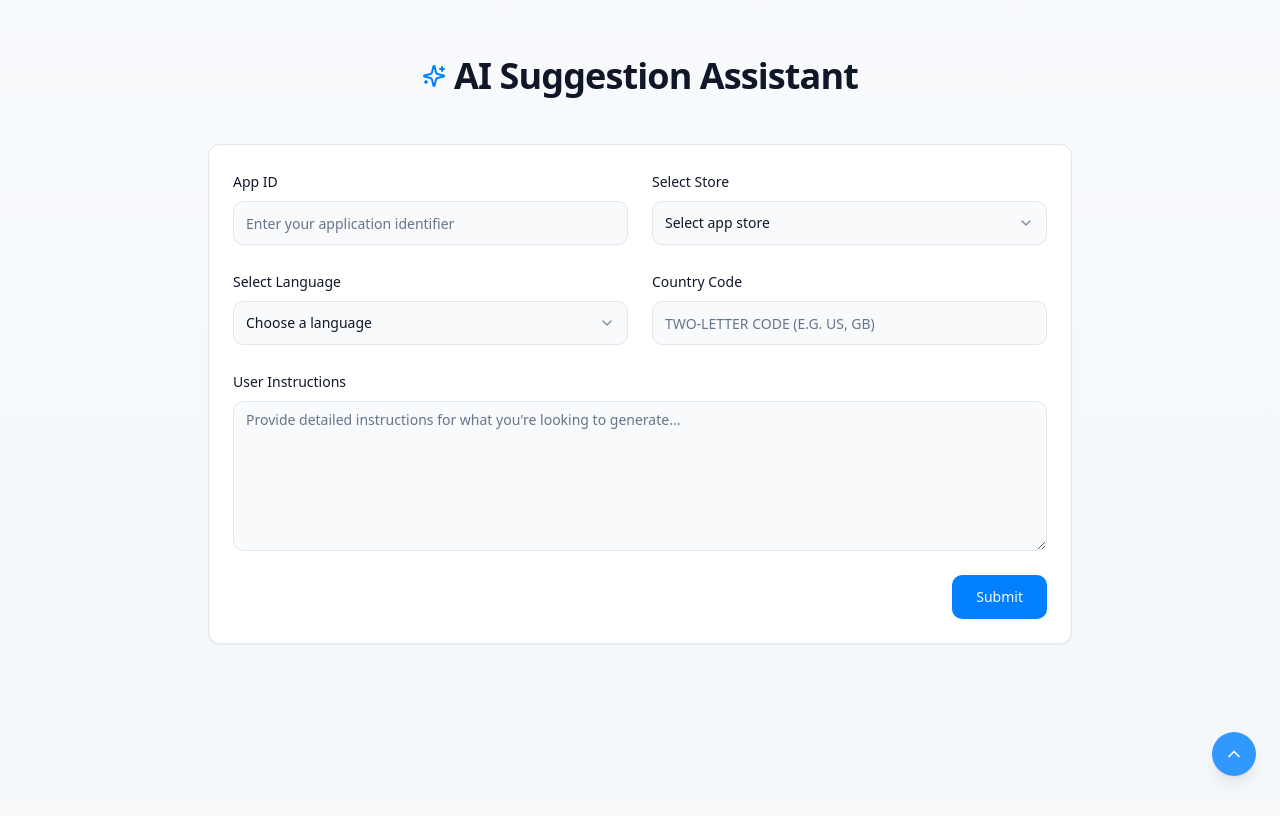
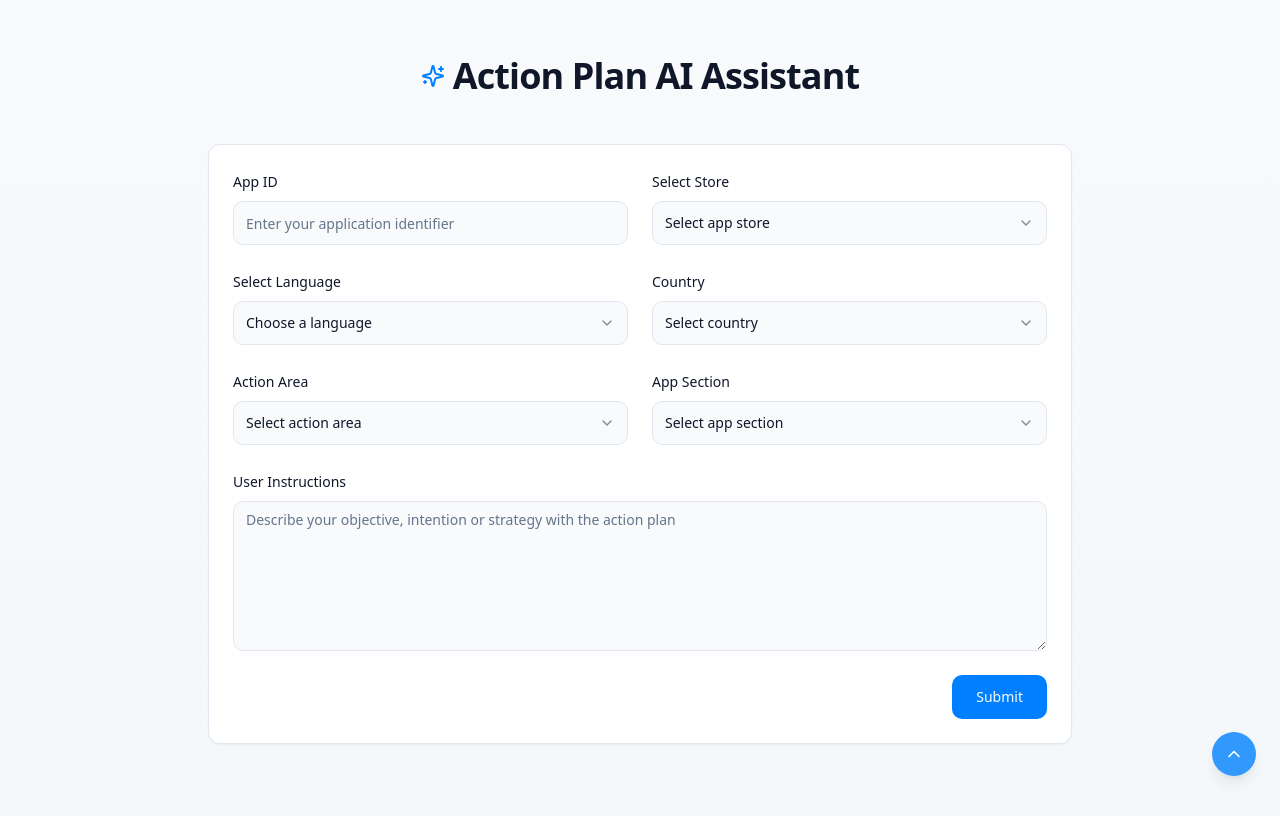
Before and after one commit to matheusfterra/action-plan-ai-assistant, a React (Vite) app: page / in a window 1280 px wide. Built offline with nearby package versions, Linux system fonts and the light colour scheme.

Commit message:
Enhance Initial Form Component
- Change country code to a dropdown list.
- Add a selection field for action plan items.
- Add a selection field for text types.
- Update the placeholder text for user instructions.

```diff
--- a/src/components/Header.tsx
+++ b/src/components/Header.tsx
@@ -9,7 +9,7 @@ const Header = () => {
         <div className="flex items-center space-x-2 animate-fade-in">
           <Sparkles className="h-6 w-6 text-primary" />
           <h1 className="text-2xl sm:text-3xl md:text-4xl font-bold text-foreground tracking-tight">
-            AI Suggestion Assistant
+            Action Plan AI Assistant
           </h1>
         </div>
       </div>
--- a/src/components/InitialForm.tsx
+++ b/src/components/InitialForm.tsx
@@ -5,7 +5,6 @@ import { Input } from "@/components/ui/input";
 import { Label } from "@/components/ui/label";
 import { Textarea } from "@/components/ui/textarea";
 import { Select, SelectContent, SelectItem, SelectTrigger, SelectValue } from "@/components/ui/select";
-import { ChevronDown, Check } from 'lucide-react';
 
 interface InitialFormProps {
   onSubmit: (data: InitialFormData) => void;
@@ -17,6 +16,8 @@ export interface InitialFormData {
   store: string;
   language: string;
   countryCode: string;
+  appSection: string;
+  actionArea: string;
   instructions: string;
 }
 
@@ -25,12 +26,51 @@ const SUPPORTED_LANGUAGES = [
   "Portuguese", "Russian", "Japanese", "Korean", "Chinese"
 ];
 
+const COUNTRIES = [
+  { code: "US", name: "United States" },
+  { code: "GB", name: "United Kingdom" },
+  { code: "CA", name: "Canada" },
+  { code: "AU", name: "Australia" },
+  { code: "DE", name: "Germany" },
+  { code: "FR", name: "France" },
+  { code: "JP", name: "Japan" },
+  { code: "BR", name: "Brazil" },
+  { code: "ES", name: "Spain" },
+  { code: "IT", name: "Italy" },
+  { code: "MX", name: "Mexico" },
+  { code: "IN", name: "India" },
+  { code: "RU", name: "Russia" },
+  { code: "CN", name: "China" },
+  { code: "KR", name: "South Korea" }
+];
+
+const ACTION_AREAS = [
+  "Installation Flux (AB Test)",
+  "Conversion Rate",
+  "Visibility",
+  "App's Page Maintenance",
+  "Impressions",
+  "Keyword Ranking",
+  "Downloads (returning users)",
+  "Updates"
+];
+
+const APP_SECTIONS = [
+  "Long description",
+  "Title",
+  "Promotional text",
+  "Subtitle",
+  "Keyword field"
+];
+
 const InitialForm: React.FC<InitialFormProps> = ({ onSubmit, isSubmitting }) => {
   const [formData, setFormData] = useState<InitialFormData>({
     appId: '',
     store: '',
     language: '',
     countryCode: '',
+    appSection: '',
+    actionArea: '',
     instructions: ''
   });
 
@@ -51,10 +91,16 @@ const InitialForm: React.FC<InitialFormProps> = ({ onSubmit, isSubmitting }) =>
       newErrors.language = 'Language selection is required';
     }
 
-    if (!formData.countryCode.trim()) {
+    if (!formData.countryCode) {
       newErrors.countryCode = 'Country code is required';
-    } else if (!/^[A-Z]{2}$/.test(formData.countryCode)) {
-      newErrors.countryCode = 'Country code must be 2 uppercase letters';
+    }
+
+    if (!formData.actionArea) {
+      newErrors.actionArea = 'Action area is required';
+    }
+
+    if (!formData.appSection) {
+      newErrors.appSection = 'App section is required';
     }
 
     if (!formData.instructions.trim()) {
@@ -147,17 +193,61 @@ const InitialForm: React.FC<InitialFormProps> = ({ onSubmit, isSubmitting }) =>
 
             <div className="space-y-2 animate-fade-in">
               <Label htmlFor="countryCode" className="text-sm font-medium">
-                Country Code
+                Country
               </Label>
-              <Input
-                id="countryCode"
-                placeholder="Two-letter code (e.g. US, GB)"
-                value={formData.countryCode}
-                onChange={(e) => handleChange(e, 'countryCode')}
-                className={`h-11 focus-ring uppercase ${errors.countryCode ? 'border-destructive' : ''}`}
-                maxLength={2}
-              />
+              <Select value={formData.countryCode} onValueChange={(value) => handleChange(value, 'countryCode')}>
+                <SelectTrigger id="countryCode" className={`h-11 focus-ring ${errors.countryCode ? 'border-destructive' : ''}`}>
+                  <SelectValue placeholder="Select country" />
+                </SelectTrigger>
+                <SelectContent>
+                  {COUNTRIES.map((country) => (
+                    <SelectItem key={country.code} value={country.code}>
+                      {country.name} ({country.code})
+                    </SelectItem>
+                  ))}
+                </SelectContent>
+              </Select>
               {errors.countryCode && <p className="text-sm text-destructive">{errors.countryCode}</p>}
+            </div>
+          </div>
+
+          <div className="grid grid-cols-1 md:grid-cols-2 gap-6">
+            <div className="space-y-2 animate-fade-in">
+              <Label htmlFor="actionArea" className="text-sm font-medium">
+                Action Area
+              </Label>
+              <Select value={formData.actionArea} onValueChange={(value) => handleChange(value, 'actionArea')}>
+                <SelectTrigger id="actionArea" className={`h-11 focus-ring ${errors.actionArea ? 'border-destructive' : ''}`}>
+                  <SelectValue placeholder="Select action area" />
+                </SelectTrigger>
+                <SelectContent>
+                  {ACTION_AREAS.map((area) => (
+                    <SelectItem key={area.replace(/\s+/g, '-').toLowerCase()} value={area}>
+                      {area}
+                    </SelectItem>
+                  ))}
+                </SelectContent>
+              </Select>
+              {errors.actionArea && <p className="text-sm text-destructive">{errors.actionArea}</p>}
+            </div>
+
+            <div className="space-y-2 animate-fade-in">
+              <Label htmlFor="appSection" className="text-sm font-medium">
+                App Section
+              </Label>
+              <Select value={formData.appSection} onValueChange={(value) => handleChange(value, 'appSection')}>
+                <SelectTrigger id="appSection" className={`h-11 focus-ring ${errors.appSection ? 'border-destructive' : ''}`}>
+                  <SelectValue placeholder="Select app section" />
+                </SelectTrigger>
+                <SelectContent>
+                  {APP_SECTIONS.map((section) => (
+                    <SelectItem key={section.replace(/\s+/g, '-').toLowerCase()} value={section}>
+                      {section}
+                    </SelectItem>
+                  ))}
+                </SelectContent>
+              </Select>
+              {errors.appSection && <p className="text-sm text-destructive">{errors.appSection}</p>}
             </div>
           </div>
 
@@ -167,7 +257,7 @@ const InitialForm: React.FC<InitialFormProps> = ({ onSubmit, isSubmitting }) =>
             </Label>
             <Textarea
               id="instructions"
-              placeholder="Provide detailed instructions for what you're looking to generate..."
+              placeholder="Describe your objective, intention or strategy with the action plan"
               value={formData.instructions}
               onChange={(e) => handleChange(e, 'instructions')}
               className={`min-h-[150px] resize-y focus-ring ${errors.instructions ? 'border-destructive' : ''}`}
--- a/src/pages/Index.tsx
+++ b/src/pages/Index.tsx
@@ -48,6 +48,9 @@ const Index = () => {
   const handleInitialSubmit = async (data: InitialFormData) => {
     setIsInitialSubmitting(true);
     try {
+      // Log the form data to see new fields
+      console.log("Form data submitted:", data);
+
       // Simulate API call
       await new Promise(resolve => setTimeout(resolve, 2000));
 
```
